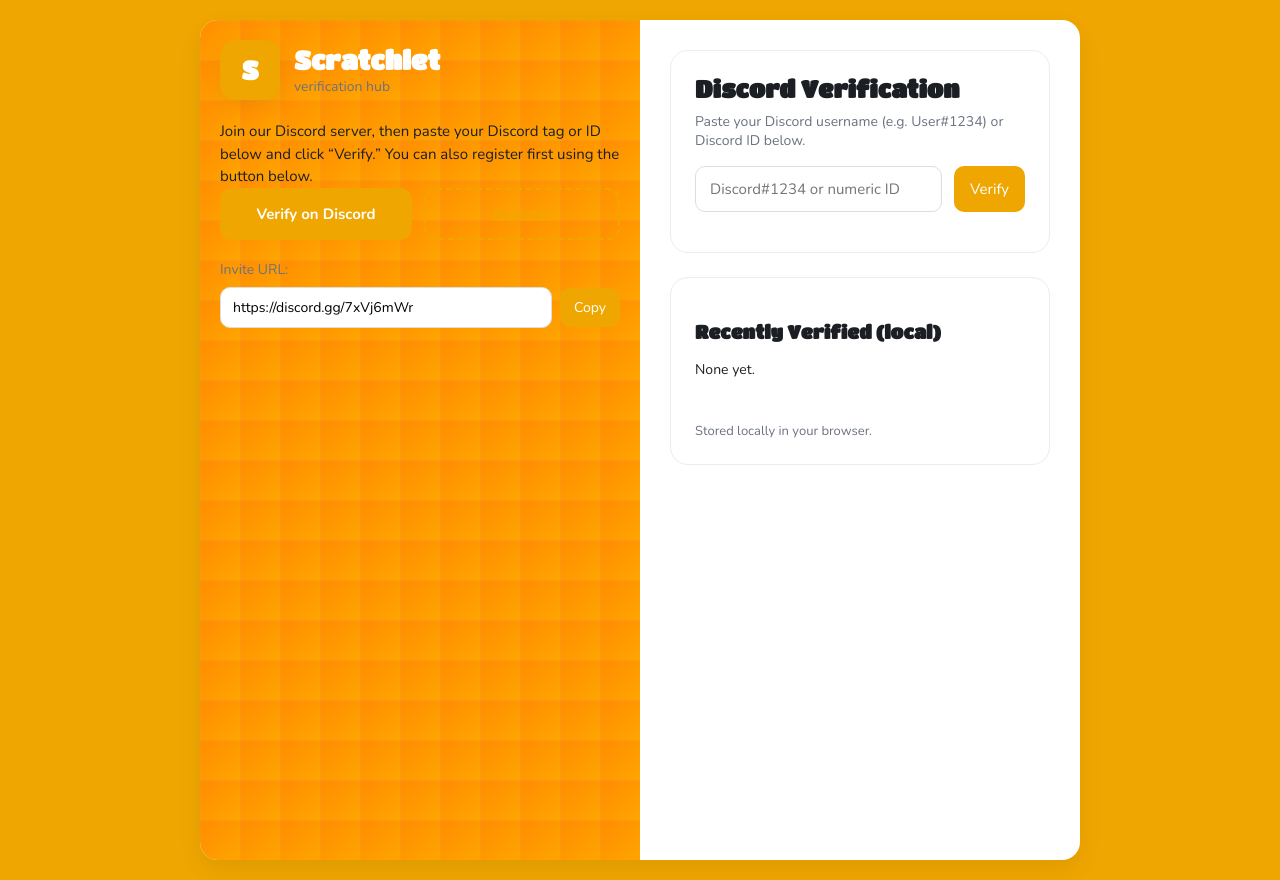
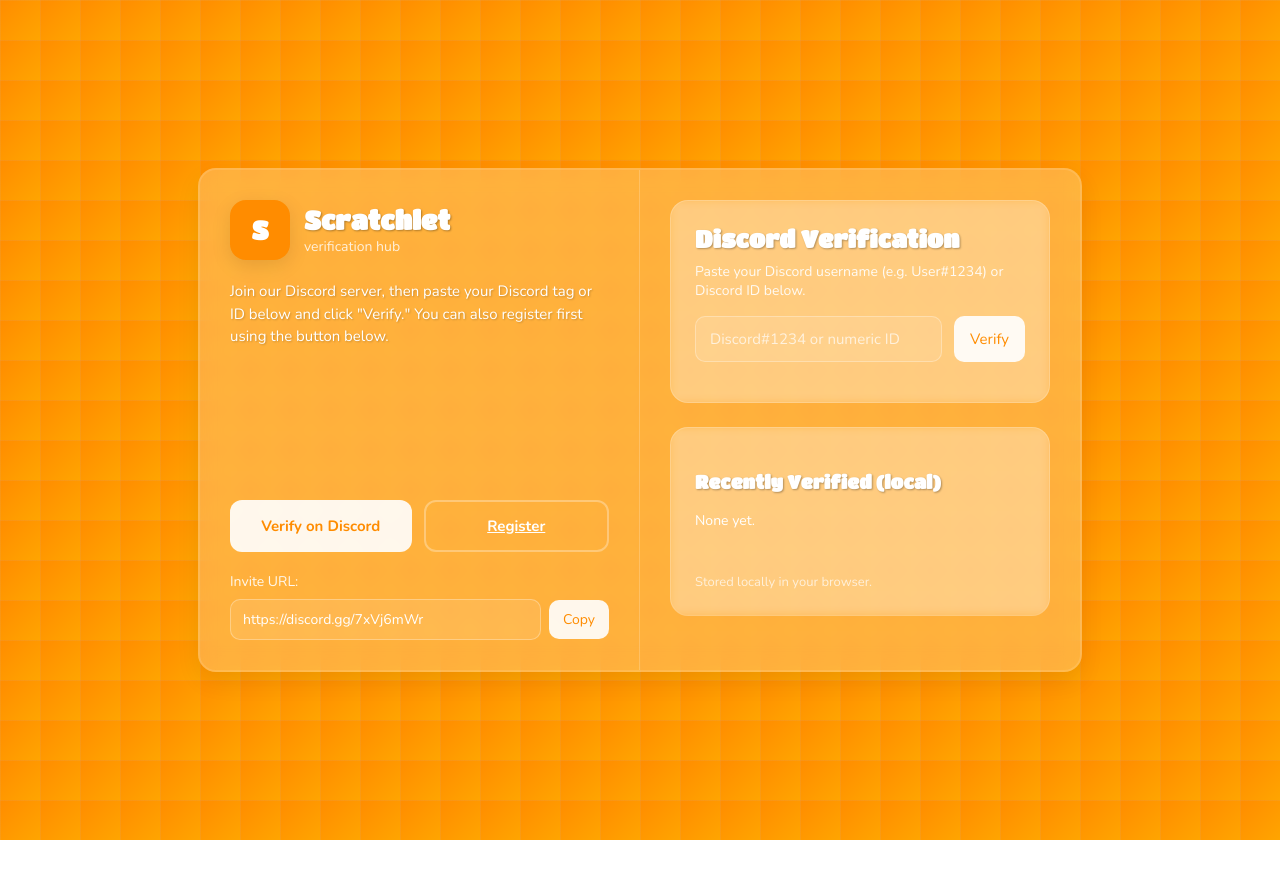
Before and after one commit to scratchlet-official/verify-page, a plain HTML site: page index.html in a window 1280 px wide. After the commit the page ends 840 px from the top, so only its background shows below. Drawn offline with nearby package versions, Linux system fonts and the light colour scheme.

Commit message:
Update index.html

```diff
--- a/index.html
+++ b/index.html
@@ -12,7 +12,7 @@
     :root {
       --bg: #fcfcfe;
       --card: #ffffff;
-      --accent: #ffc94f;  /* soft yellow from logo */
+      --accent: #ff8c00;  /* orange accent to match theme */
       --accent-2: #3dabf4; /* sky blue accent */
       --text: #1b1f24;
       --muted: #6b7280;
@@ -22,8 +22,12 @@
     body {
       margin: 0;
       font-family: 'Nunito', sans-serif;
-      background: #efa600;
-      color: var(--text);
+      background:
+        linear-gradient(rgba(210, 180, 140, 0.15) 1px, transparent 1px),
+        linear-gradient(90deg, rgba(210, 180, 140, 0.15) 1px, transparent 1px),
+        linear-gradient(135deg, #FF8C00 0%, #FFA500 100%);
+      background-size: 40px 40px;
+      color: white;
       display: flex;
       justify-content: center;
       align-items: center;
@@ -33,26 +37,23 @@
     .container {
       width: 100%;
       max-width: 880px;
-      background: var(--card);
+      background: rgba(255, 255, 255, 0.15);
       border-radius: var(--radius);
       box-shadow: var(--shadow);
       display: grid;
       grid-template-columns: 1fr 1fr;
       overflow: hidden;
+      backdrop-filter: blur(10px);
+      border: 2px solid rgba(255, 255, 255, 0.2);
     }
-    .aside  {
-            font-family: "Nunito", sans-serif;
-            background:
-                linear-gradient(rgba(210, 180, 140, 0.15) 1px, transparent 1px),
-                linear-gradient(90deg, rgba(210, 180, 140, 0.15) 1px, transparent 1px),
-                linear-gradient(135deg, #FF8C00 0%, #FFA500 100%);
-            background-size: 40px 40px;
-            margin: 0;
-            padding: 20px;
-            min-height: 100vh;
-            position: relative;
-            color: white;
-        }
+    .aside {
+      background: rgba(255, 255, 255, 0.1);
+      padding: 30px;
+      display: flex;
+      flex-direction: column;
+      justify-content: space-between;
+      border-right: 1px solid rgba(255, 255, 255, 0.2);
+    }
     .logo {
       display: flex;
       align-items: center;
@@ -62,32 +63,35 @@
       width: 60px;
       height: 60px;
       border-radius: 16px;
-      background: #efa600;
+      background: #FF8C00;
       color: white;
       display: flex;
       align-items: center;
       justify-content: center;
       font-size: 26px;
       font-weight: bold;
-      box-shadow: 0 6px 20px rgba(0,0,0,0.05);
+      box-shadow: 0 6px 20px rgba(0,0,0,0.1);
       font-family: 'Titan One', cursive;
     }
     .logo h1 {
       font-family: 'Titan One', cursive;
       font-size: 26px;
       margin: 0;
+      color: white;
+      text-shadow: 1px 1px 2px rgba(0,0,0,0.3);
     }
     .logo p {
       margin: 2px 0 0;
       font-size: 14px;
-      color: var(--muted);
+      color: rgba(255, 255, 255, 0.8);
       font-family: 'Nunito', sans-serif;
     }
     .desc {
       margin-top: 20px;
       font-size: 15px;
       line-height: 1.5;
-      color: var(--text);
+      color: white;
+      text-shadow: 1px 1px 2px rgba(0,0,0,0.2);
     }
     .actions {
       margin-top: auto;
@@ -104,67 +108,86 @@
       font-size: 15px;
       font-weight: 700;
       cursor: pointer;
-      transition: transform 0.1s;
+      transition: all 0.3s ease;
       font-family: 'Nunito', sans-serif;
     }
-    .btn:active {
-      transform: translateY(1px);
+    .btn:hover {
+      transform: translateY(-2px);
+      box-shadow: 0 4px 15px rgba(0, 0, 0, 0.2);
     }
     .btn-discord {
-      background: #efa600;
-      color: white;
+      background: rgba(255, 255, 255, 0.9);
+      color: #FF8C00;
+    }
+    .btn-discord:hover {
+      background: white;
     }
     .btn-register {
       background: transparent;
-      color: #efa600;
-      border: 2px dashed #efa600;
+      color: white;
+      border: 2px solid rgba(255, 255, 255, 0.3);
+    }
+    .btn-register:hover {
+      background: rgba(255, 255, 255, 0.1);
     }
     .invite {
       margin-top: 20px;
       font-size: 14px;
-      color: var(--muted);
+      color: rgba(255, 255, 255, 0.9);
     }
     .invite input {
       width: calc(100% - 80px);
       padding: 10px 12px;
-      border: 1px solid #ddd;
+      border: 1px solid rgba(255, 255, 255, 0.3);
       border-radius: 10px;
       font-size: 14px;
       font-family: 'Nunito', sans-serif;
+      background: rgba(255, 255, 255, 0.1);
+      color: white;
+    }
+    .invite input::placeholder {
+      color: rgba(255, 255, 255, 0.7);
     }
     .invite button {
       padding: 10px 14px;
       border: none;
-      background: #efa600;
-      color: white;
+      background: rgba(255, 255, 255, 0.9);
+      color: #FF8C00;
       border-radius: 10px;
       cursor: pointer;
       font-size: 14px;
       font-family: 'Nunito', sans-serif;
       margin-left: 8px;
+      transition: all 0.3s ease;
+    }
+    .invite button:hover {
+      background: white;
     }
     .main {
       padding: 30px;
       font-family: 'Nunito', sans-serif;
+      background: rgba(255, 255, 255, 0.1);
     }
     .card {
-      background: var(--card);
+      background: rgba(255, 255, 255, 0.15);
       border-radius: var(--radius);
       padding: 24px;
       box-shadow: none;
-      border: 1px solid #ececec;
+      border: 1px solid rgba(255, 255, 255, 0.2);
       margin-bottom: 24px;
+      backdrop-filter: blur(5px);
     }
     .title {
       font-family: 'Titan One', cursive;
       margin: 0 0 10px;
       font-size: 24px;
-      color: var(--text);
+      color: white;
+      text-shadow: 1px 1px 2px rgba(0,0,0,0.3);
     }
     .subtitle {
       margin: 0 0 16px;
       font-size: 14px;
-      color: var(--muted);
+      color: rgba(255, 255, 255, 0.9);
     }
     .input-row {
       display: flex;
@@ -173,40 +196,52 @@
     .input-row input {
       flex: 1;
       padding: 12px 14px;
-      border: 1px solid #ddd;
+      border: 1px solid rgba(255, 255, 255, 0.3);
       border-radius: 10px;
       font-size: 15px;
       font-family: 'Nunito', sans-serif;
+      background: rgba(255, 255, 255, 0.1);
+      color: white;
+    }
+    .input-row input::placeholder {
+      color: rgba(255, 255, 255, 0.7);
     }
     .input-row button {
-      background: #efa600;
-      color: white;
+      background: rgba(255, 255, 255, 0.9);
+      color: #FF8C00;
       border: none;
       border-radius: 10px;
       padding: 12px 16px;
       cursor: pointer;
       font-size: 15px;
       font-family: 'Nunito', sans-serif;
+      transition: all 0.3s ease;
+    }
+    .input-row button:hover {
+      background: white;
     }
     .feedback {
       margin-top: 16px;
       font-size: 14px;
       font-family: 'Nunito', sans-serif;
+      font-weight: 600;
     }
     .feedback.success {
-      color: #1f7d3a;
+      color: #a3ffa3;
+      text-shadow: 1px 1px 2px rgba(0,0,0,0.3);
     }
     .feedback.error {
-      color: #c92a2a;
+      color: #ff6b6b;
+      text-shadow: 1px 1px 2px rgba(0,0,0,0.3);
     }
     .verified-list {
       min-height: 50px;
       font-size: 14px;
-      color: var(--text);
+      color: white;
     }
     footer {
       font-size: 13px;
-      color: var(--muted);
+      color: rgba(255, 255, 255, 0.7);
       margin-top: 12px;
     }
     @media(max-width: 768px) {
@@ -215,6 +250,10 @@
       }
       .aside, .main {
         padding: 20px;
+      }
+      .aside {
+        border-right: none;
+        border-bottom: 1px solid rgba(255, 255, 255, 0.2);
       }
     }
   </style>
@@ -231,7 +270,7 @@
           </div>
         </div>
         <div class="desc">
-          Join our Discord server, then paste your Discord tag or ID below and click “Verify.” You can also register first using the button below.
+          Join our Discord server, then paste your Discord tag or ID below and click "Verify." You can also register first using the button below.
         </div>
       </div>
       <div>
@@ -259,7 +298,7 @@
         <div id="feedback" class="feedback"></div>
       </div>
       <div class="card">
-        <h3 style="font-family:'Titan One',cursive;">Recently Verified (local)</h3>
+        <h3 style="font-family:'Titan One',cursive; color: white; text-shadow: 1px 1px 2px rgba(0,0,0,0.3);">Recently Verified (local)</h3>
         <div id="verifiedList" class="verified-list">None yet.</div>
         <footer>Stored locally in your browser.</footer>
       </div>
@@ -303,6 +342,7 @@
       list.forEach(item => {
         const div = document.createElement("div");
         div.style.marginBottom = "8px";
+        div.style.color = "white";
         div.textContent = `${item.tag} — ${new Date(item.time).toLocaleString()}`;
         verifiedList.append(div);
       });
@@ -333,43 +373,5 @@
 
     renderList();
   </script>
-<!-- Code injected by live-server -->
-<script>
-	// <![CDATA[  <-- For SVG support
-	if ('WebSocket' in window) {
-		(function () {
-			function refreshCSS() {
-				var sheets = [].slice.call(document.getElementsByTagName("link"));
-				var head = document.getElementsByTagName("head")[0];
-				for (var i = 0; i < sheets.length; ++i) {
-					var elem = sheets[i];
-					var parent = elem.parentElement || head;
-					parent.removeChild(elem);
-					var rel = elem.rel;
-					if (elem.href && typeof rel != "string" || rel.length == 0 || rel.toLowerCase() == "stylesheet") {
-						var url = elem.href.replace(/(&|\?)_cacheOverride=\d+/, '');
-						elem.href = url + (url.indexOf('?') >= 0 ? '&' : '?') + '_cacheOverride=' + (new Date().valueOf());
-					}
-					parent.appendChild(elem);
-				}
-			}
-			var protocol = window.location.protocol === 'http:' ? 'ws://' : 'wss://';
-			var address = protocol + window.location.host + window.location.pathname + '/ws';
-			var socket = new WebSocket(address);
-			socket.onmessage = function (msg) {
-				if (msg.data == 'reload') window.location.reload();
-				else if (msg.data == 'refreshcss') refreshCSS();
-			};
-			if (sessionStorage && !sessionStorage.getItem('IsThisFirstTime_Log_From_LiveServer')) {
-				console.log('Live reload enabled.');
-				sessionStorage.setItem('IsThisFirstTime_Log_From_LiveServer', true);
-			}
-		})();
-	}
-	else {
-		console.error('Upgrade your browser. This Browser is NOT supported WebSocket for Live-Reloading.');
-	}
-	// ]]>
-</script>
 </body>
 </html>
```
